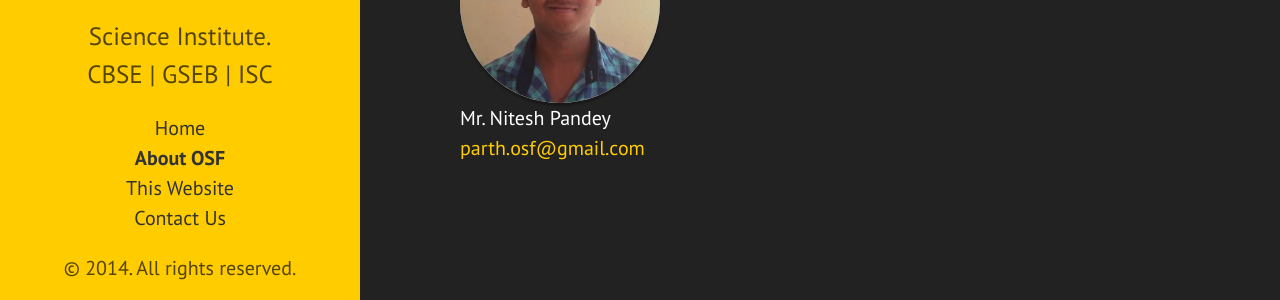
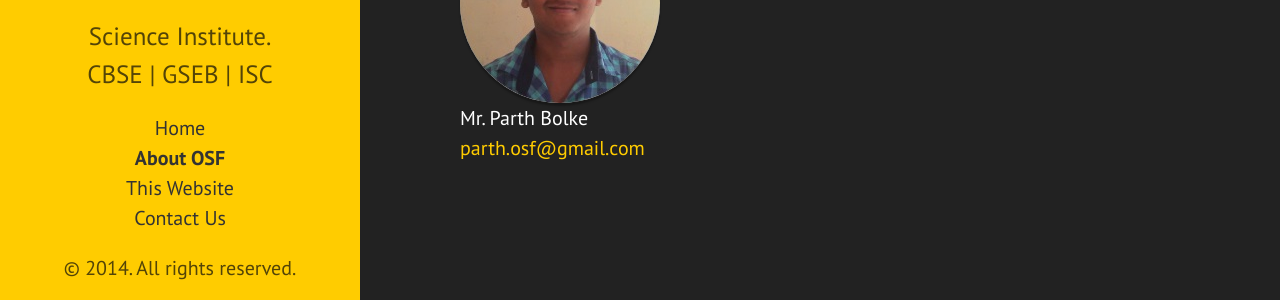
Before and after one commit to opensf/opensf.github.io, a Jekyll site: the page built from 1. about.md, in a window 1280 px wide and 900 px high, scrolled down 1091 px. Shown: the part 577-877 px from the top of the window. Built offline with Jekyll 4.4.1, drawn with Linux system fonts in a browser that asks for light colours.

Commit message:
Changing Name for Parth

```diff
--- a/1. about.md
+++ b/1. about.md
@@ -66,5 +66,5 @@ Mr. Nitesh Pandey<br>
 }
 </style>
 
-Mr. Nitesh Pandey<br>
+Mr. Parth Bolke<br>
 <parth.osf@gmail.com>
```
